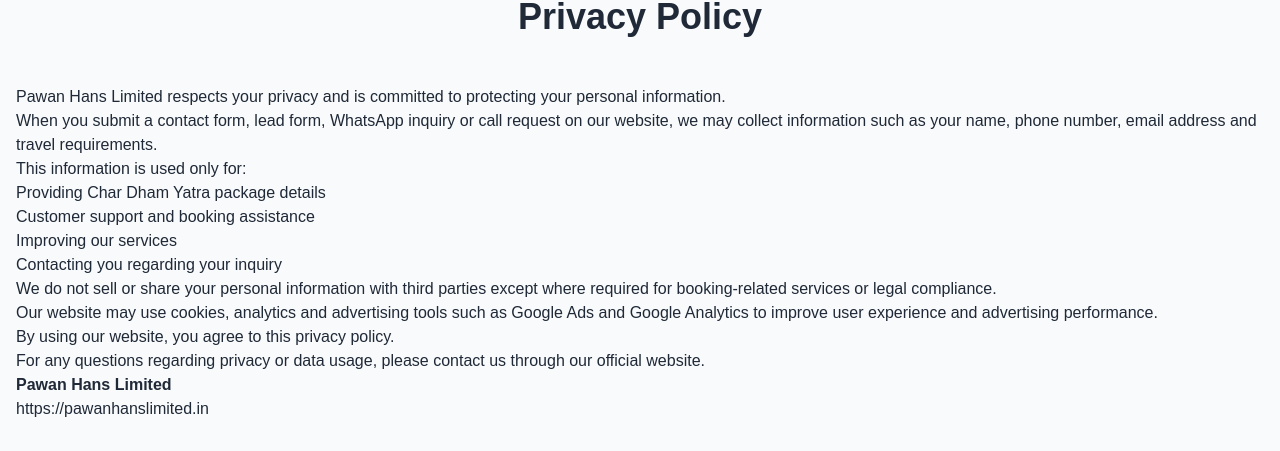
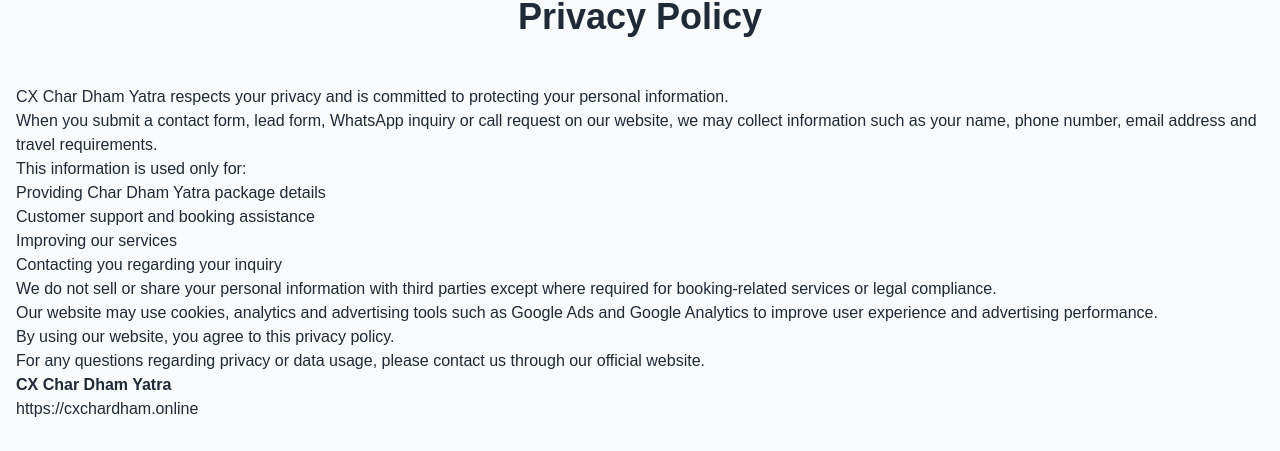
Before and after one commit to ra-ollo/Travel, a React (Vite) app: page /privacy_policy in a window 1280 px wide. Shown: the part 179-630 px from the top of the page. Built offline with nearby package versions, Linux system fonts and the light colour scheme.

Commit message:
updated domain links

```diff
--- a/src/pages/Blog.jsx
+++ b/src/pages/Blog.jsx
@@ -6,7 +6,7 @@
 export default function Blog() {
   return (
     <>
-      <Helmet><title>Char Dham | Pawan Hans Limited</title></Helmet>
+      <Helmet><title>Char Dham | CX Char Dham Yatra</title></Helmet>
       <div className="max-w-4xl mx-auto pt-20 md:pt-24 my-16 px-4">
         <h1 className="text-3xl font-heading font-bold mb-6">Our Blog</h1>
         <div className="space-y-8">
--- a/src/pages/Home.jsx
+++ b/src/pages/Home.jsx
@@ -162,7 +162,7 @@
   return (
     <>
       <Helmet>
-        <title>Pawan Hans Limited</title>
+        <title>CX Char Dham Yatra</title>
 
         <meta
           name="description"
--- a/src/pages/privacy_policy.jsx
+++ b/src/pages/privacy_policy.jsx
@@ -5,7 +5,7 @@
     <>
 
     <Helmet>
-            <title>Privacy Policy | Pawan Hans Limited</title>
+            <title>Privacy Policy | CX Char Dham Yatra</title>
           </Helmet>
 
     <div className="max-w-7xl mx-auto pt-20 md:pt-24 my-20 px-4">
@@ -15,7 +15,7 @@
 
 
       <p>
-        Pawan Hans Limited respects your privacy and is committed to protecting your personal information.
+        CX Char Dham Yatra respects your privacy and is committed to protecting your personal information.
       </p>
 
       <p>
@@ -51,8 +51,8 @@
       </p>
 
       <p>
-        <strong>Pawan Hans Limited</strong><br />
-        https://pawanhanslimited.in
+        <strong>CX Char Dham Yatra</strong><br />
+        https://cxchardham.online
       </p>
     </div>
     </>
```
